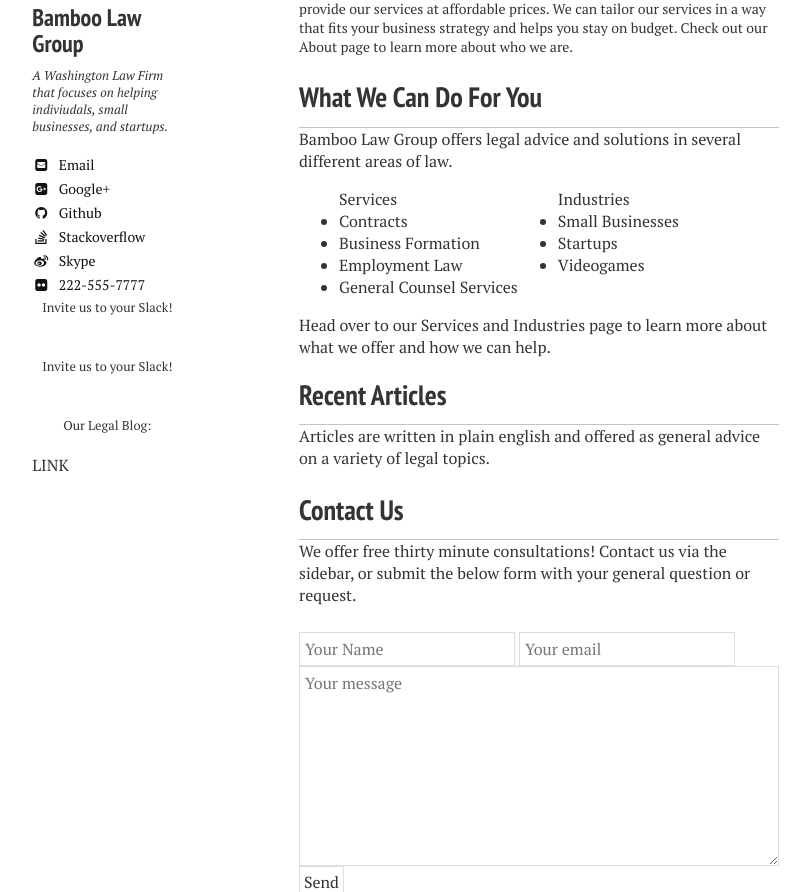
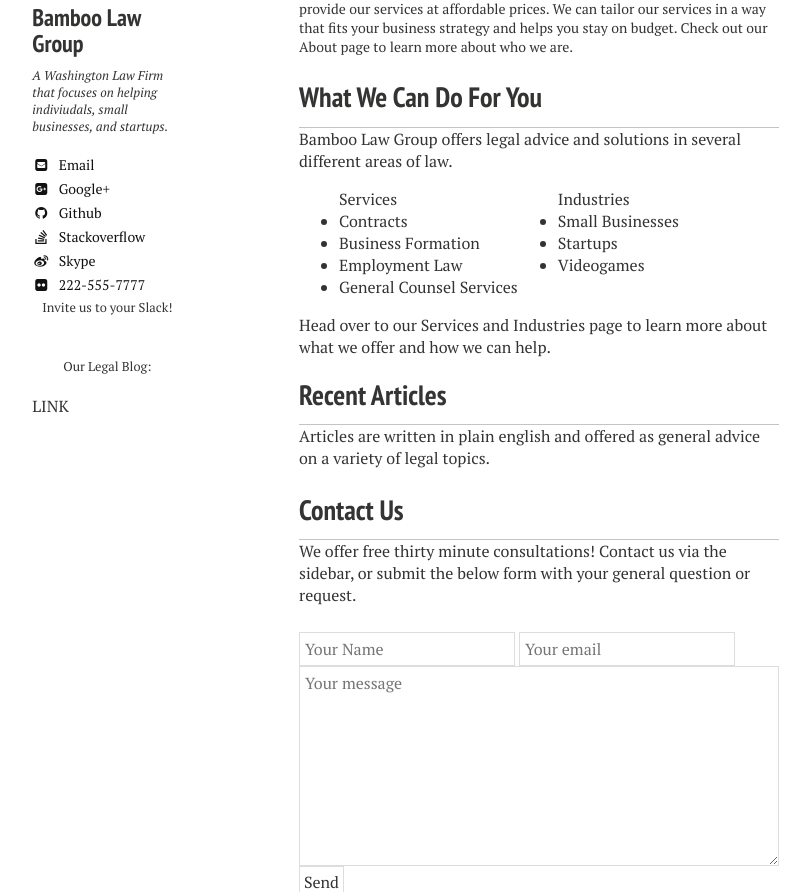
Before and after one commit to nerdyfergy/blg-site-mm3, a Jekyll site: the page built from index.md, in a window 1280 px wide. Shown: the part 731-1623 px from the top of the page, without its empty margins (21-831 px from the left). Built offline with Jekyll 4.4.1, drawn with Linux system fonts in a browser that asks for light colours; nearby versions of some CDN libraries.

Commit message:
Update home.html

```diff
--- a/_layouts/home.html
+++ b/_layouts/home.html
@@ -33,11 +33,7 @@
     {% include _author-bio.html %}
     <span class="normal-text">
       <br />
-      <p>Invite us to your Slack!</p>
-      <br />
-
       <p class="center-text">Our Legal Blog:</p>
-
       <a href="#" class="center-text">LINK</a>
     </span>
   </div>
```
